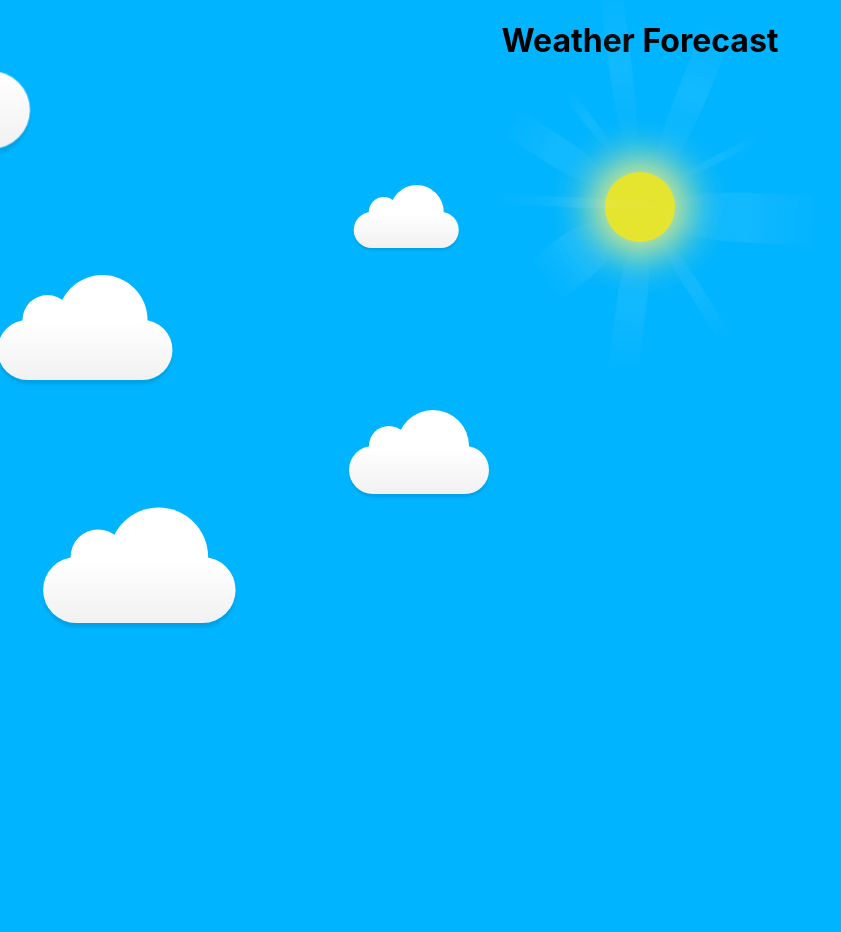
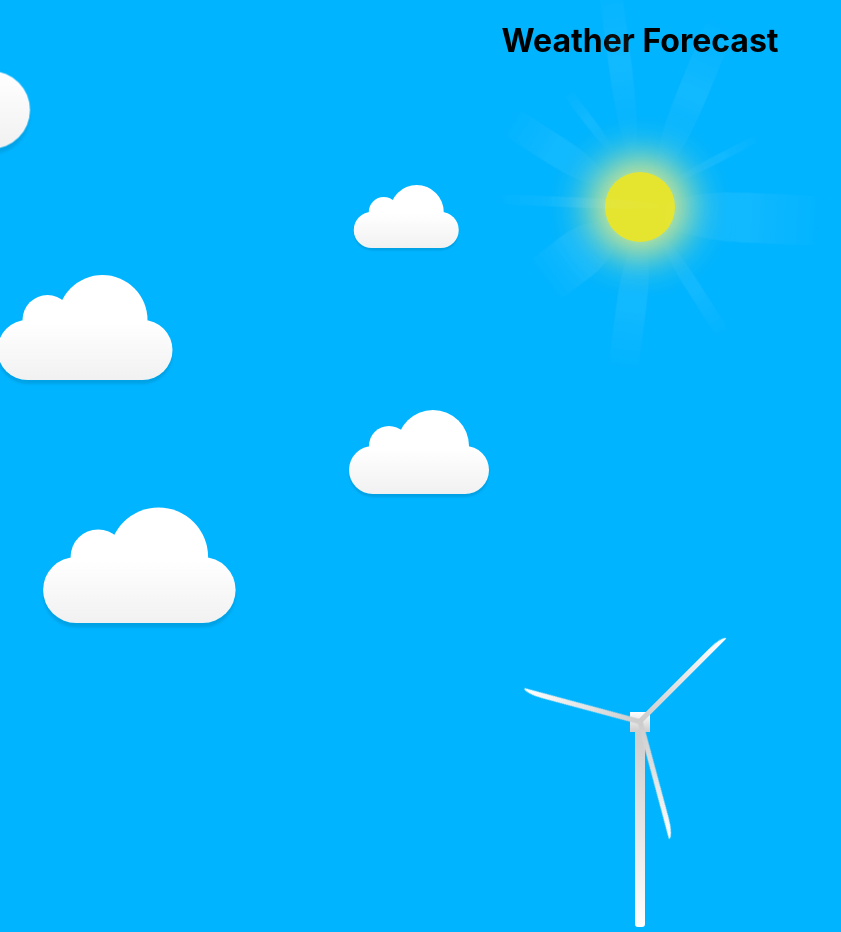
Before and after one commit to flaviusbohaciuc/weather-forecast-2, a React (Create React App) app: page / in a window 1280 px wide. Shown: the whole page, without its empty margins (0-841 px from the left). Before the commit the page ends 800 px from the top, so only its background shows below. Built offline with nearby package versions, Linux system fonts and the light colour scheme.

Commit message:
add windmill component and a little bit of cleaning in .scss files

```diff
--- a/src/component/cloud/cloud.style.scss
+++ b/src/component/cloud/cloud.style.scss
@@ -11,24 +11,6 @@
 
 /* KEYFRAMES */
 
-@-webkit-keyframes animateCloud {
-  0% {
-    margin-left: -1000px;
-  }
-  100% {
-    margin-left: 100%;
-  }
-}
-
-@-moz-keyframes animateCloud {
-  0% {
-    margin-left: -1000px;
-  }
-  100% {
-    margin-left: 100%;
-  }
-}
-
 @keyframes animateCloud {
   0% {
     margin-left: -1000px;
@@ -41,52 +23,27 @@
 /* ANIMATIONS */
 
 .cloud1 {
-  -webkit-animation: animateCloud 35s linear infinite;
-  -moz-animation: animateCloud 35s linear infinite;
   animation: animateCloud 35s linear infinite;
-
-  -webkit-transform: scale(0.65);
-  -moz-transform: scale(0.65);
   transform: scale(0.65);
 }
 
 .cloud2 {
-  -webkit-animation: animateCloud 20s linear infinite;
-  -moz-animation: animateCloud 20s linear infinite;
   animation: animateCloud 20s linear infinite;
-
-  -webkit-transform: scale(0.3);
-  -moz-transform: scale(0.3);
   transform: scale(0.3);
 }
 
 .cloud3 {
-  -webkit-animation: animateCloud 30s linear infinite;
-  -moz-animation: animateCloud 30s linear infinite;
   animation: animateCloud 30s linear infinite;
-
-  -webkit-transform: scale(0.5);
-  -moz-transform: scale(0.5);
   transform: scale(0.5);
 }
 
 .cloud4 {
-  -webkit-animation: animateCloud 18s linear infinite;
-  -moz-animation: animateCloud 18s linear infinite;
   animation: animateCloud 18s linear infinite;
-
-  -webkit-transform: scale(0.4);
-  -moz-transform: scale(0.4);
   transform: scale(0.4);
 }
 
 .cloud5 {
-  -webkit-animation: animateCloud 25s linear infinite;
-  -moz-animation: animateCloud 25s linear infinite;
   animation: animateCloud 25s linear infinite;
-
-  -webkit-transform: scale(0.55);
-  -moz-transform: scale(0.55);
   transform: scale(0.55);
 }
 
@@ -94,28 +51,9 @@
 
 .cloud {
   background: $color-white;
-  background: -moz-linear-gradient(to bottom, $color-white 5%, #f1f1f1 100%);
-  background: -webkit-gradient(
-    linear,
-    left top,
-    left bottom,
-    color-stop(5%, $color-white),
-    color-stop(100%, #f1f1f1)
-  );
-  background: -webkit-linear-gradient(to bottom, $color-white 5%, #f1f1f1 100%);
-  background: -o-linear-gradient(to bottom, $color-white 5%, #f1f1f1 100%);
-  background: -ms-linear-gradient(to bottom, $color-white 5%, #f1f1f1 100%);
-  background: linear-gradient(to bottom, $color-white 5%, #f1f1f1 100%);
-  filter: progid:DXImageTransform.Microsoft.gradient( startColorstr='$color-white', endColorstr='#f1f1f1',GradientType=0 );
-
-  -webkit-border-radius: 100px;
-  -moz-border-radius: 100px;
+  background: linear-gradient(to bottom, $color-white 5%, $color-seashell 100%);
   border-radius: 100px;
-
-  -webkit-box-shadow: 0 8px 5px rgba(0, 0, 0, 0.1);
-  -moz-box-shadow: 0 8px 5px rgba(0, 0, 0, 0.1);
   box-shadow: 0 8px 5px rgba(0, 0, 0, 0.1);
-
   height: 120px;
   position: relative;
   width: 350px;
@@ -130,10 +68,7 @@
 }
 
 .cloud:after {
-  -webkit-border-radius: 100px;
-  -moz-border-radius: 100px;
   border-radius: 100px;
-
   height: 100px;
   left: 50px;
   top: -50px;
@@ -141,10 +76,7 @@
 }
 
 .cloud:before {
-  -webkit-border-radius: 200px;
-  -moz-border-radius: 200px;
   border-radius: 200px;
-
   width: 180px;
   height: 180px;
   right: 50px;
--- a/src/component/sun/sun.style.scss
+++ b/src/component/sun/sun.style.scss
@@ -16,24 +16,6 @@
 }
 
 /* KEYFRAMES */
-
-@-webkit-keyframes animatedRay {
-  0% {
-    transform: rotate(0deg);
-  }
-  100% {
-    transform: rotate(360deg);
-  }
-}
-
-@-moz-keyframes animatedRay {
-  0% {
-    transform: rotate(0deg);
-  }
-  100% {
-    transform: rotate(360deg);
-  }
-}
 
 @keyframes animatedRay {
   0% {
@@ -55,18 +37,11 @@
   bottom: 0;
   width: 70px;
   animation: animatedRay 120s linear infinite;
-  -webkit-animation: animatedRay 120s linear infinite;
 }
 
 /* OBJECTS */
 
 .ray {
-  background: -webkit-linear-gradient(
-    to bottom,
-    rgba(255, 255, 255, 0) 0%,
-    rgba(255, 255, 255, 0.8) 50%,
-    rgba(255, 255, 255, 0) 100%
-  );
   background: linear-gradient(
     to bottom,
     rgba(255, 255, 255, 0) 0%,
@@ -82,8 +57,6 @@
 .ray1 {
   height: 170px;
   width: 30px;
-  -webkit-transform: rotate(180deg);
-  -moz-transform: rotate(180deg);
   transform: rotate(180deg);
   top: -175px;
   left: 15px;
@@ -91,8 +64,6 @@
 .ray2 {
   height: 100px;
   width: 8px;
-  -webkit-transform: rotate(220deg);
-  -moz-transform: rotate(220deg);
   transform: rotate(220deg);
   top: -90px;
   left: 75px;
@@ -100,8 +71,6 @@
 .ray3 {
   height: 170px;
   width: 50px;
-  -webkit-transform: rotate(250deg);
-  -moz-transform: rotate(250deg);
   transform: rotate(250deg);
   top: -80px;
   left: 100px;
@@ -109,8 +78,6 @@
 .ray4 {
   height: 120px;
   width: 14px;
-  -webkit-transform: rotate(305deg);
-  -moz-transform: rotate(305deg);
   transform: rotate(305deg);
   top: 30px;
   left: 100px;
@@ -118,8 +85,6 @@
 .ray5 {
   height: 140px;
   width: 30px;
-  -webkit-transform: rotate(-15deg);
-  -moz-transform: rotate(-15deg);
   transform: rotate(-15deg);
   top: 60px;
   left: 40px;
@@ -127,8 +92,6 @@
 .ray6 {
   height: 90px;
   width: 50px;
-  -webkit-transform: rotate(30deg);
-  -moz-transform: rotate(30deg);
   transform: rotate(30deg);
   top: 60px;
   left: -40px;
@@ -136,8 +99,6 @@
 .ray7 {
   height: 180px;
   width: 10px;
-  -webkit-transform: rotate(70deg);
-  -moz-transform: rotate(70deg);
   transform: rotate(70deg);
   top: -35px;
   left: -40px;
@@ -145,8 +106,6 @@
 .ray8 {
   height: 120px;
   width: 30px;
-  -webkit-transform: rotate(100deg);
-  -moz-transform: rotate(100deg);
   transform: rotate(100deg);
   top: -45px;
   left: -90px;
@@ -154,8 +113,6 @@
 .ray9 {
   height: 80px;
   width: 10px;
-  -webkit-transform: rotate(120deg);
-  -moz-transform: rotate(120deg);
   transform: rotate(120deg);
   top: -65px;
   left: -60px;
@@ -163,8 +120,6 @@
 .ray10 {
   height: 190px;
   width: 23px;
-  -webkit-transform: rotate(150deg);
-  -moz-transform: rotate(150deg);
   transform: rotate(150deg);
   top: -185px;
   left: -60px;
--- /dev/null
+++ b/src/component/windmill/index.jsx
@@ -0,0 +1,2 @@
+import Windmill from "./windmill.component";
+export default Windmill;
--- /dev/null
+++ b/src/component/windmill/windmill.component.jsx
@@ -0,0 +1,20 @@
+import React from "react";
+import "./windmill.style.scss";
+
+const Windmill = () => {
+  return (
+    <div className="wrapper">
+      <div className="windmill">
+        <div className="post" />
+        <div className="engine" />
+        <div className="flaps">
+          <div className="flap" />
+          <div className="flap" />
+          <div className="flap" />
+        </div>
+      </div>
+    </div>
+  );
+};
+
+export default Windmill;
--- /dev/null
+++ b/src/component/windmill/windmill.style.scss
@@ -0,0 +1,105 @@
+@import "src/index.scss";
+
+.windmill {
+  margin-top: 100px;
+  width: 300px;
+  height: 350px;
+  margin: 0 auto;
+  position: relative;
+}
+
+/* KEYFRAMES */
+
+@keyframes rotateWindmill {
+  0% {
+    transform: rotate(0deg);
+  }
+
+  100% {
+    transform: rotate(-360deg);
+  }
+}
+
+/* ANIMATIONS */
+
+.flaps {
+  width: 200px;
+  height: 200px;
+  position: absolute;
+  top: 40px;
+  left: 50px;
+  animation: rotateWindmill 4s linear infinite;
+}
+
+/* OBJECTS */
+
+.post {
+  position: absolute;
+  width: 10px;
+  height: 200px;
+  background: linear-gradient(
+    to top,
+    $color-white 0%,
+    darken($color-white, 20%) 100%
+  );
+  top: 145px;
+  left: 145px;
+  border-radius: 3px;
+}
+
+.engine {
+  position: absolute;
+  width: 20px;
+  height: 20px;
+  background: linear-gradient(
+    to bottom,
+    $color-white 0%,
+    darken($color-white, 20%) 100%
+  );
+  top: 130px;
+  left: 140px;
+}
+
+.head {
+  width: 10px;
+  height: 10px;
+  position: absolute;
+  top: 135px;
+  left: 145px;
+  z-index: 1000;
+  background: radial-gradient(
+    center,
+    $color-white 0%,
+    darken($color-white, 40%) 100%
+  );
+  border-radius: 50%;
+}
+
+.flap {
+  width: 5px;
+  height: 120px;
+  position: absolute;
+  background: linear-gradient(
+    to bottom,
+    $color-white 0%,
+    darken($color-white, 20%) 100%
+  );
+  border-top-left-radius: 5px 20px;
+}
+
+.flaps .flap:nth-child(1) {
+  top: -20px;
+  left: 97px;
+}
+
+.flaps .flap:nth-child(2) {
+  top: 70px;
+  left: 150px;
+  transform: rotate(120deg);
+}
+
+.flaps .flap:nth-child(3) {
+  top: 70px;
+  left: 45px;
+  transform: rotate(240deg);
+}
--- a/src/index.scss
+++ b/src/index.scss
@@ -3,6 +3,7 @@
 $color-broom: #ffeb19;
 $color-paris-daisy: #fff375;
 $color-charm: #d87093;
+$color-seashell: #f1f1f1;
 
 body,
 html {
--- a/src/weather-forecast-app.jsx
+++ b/src/weather-forecast-app.jsx
@@ -1,6 +1,7 @@
 import React from "react";
 import Cloud from "./component/cloud";
 import Sun from "./component/sun";
+import Windmill from "./component/windmill";
 
 const WeatherForecastApp = () => {
   return (
@@ -8,6 +9,7 @@
       <h1>Weather Forecast</h1>
       <Sun />
       <Cloud />
+      <Windmill />
     </div>
   );
 };
```
